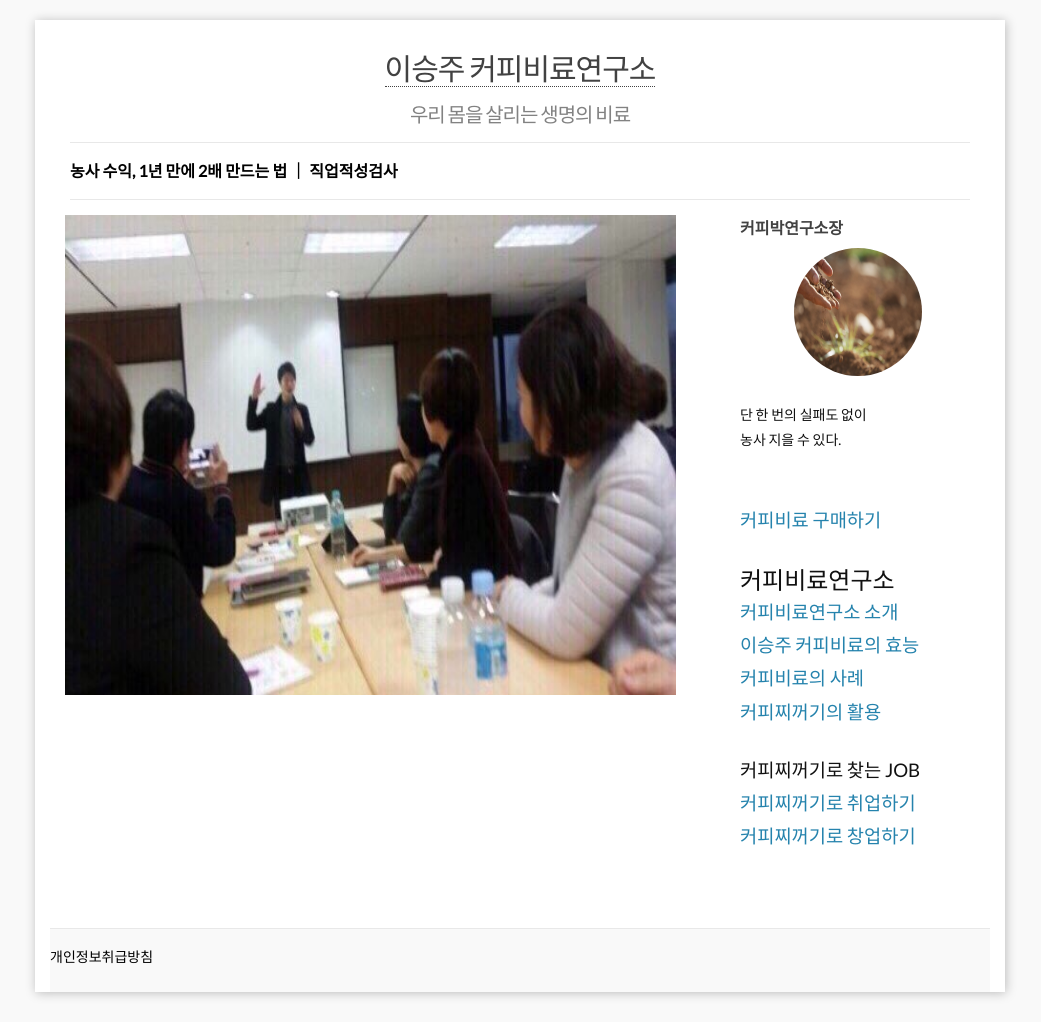
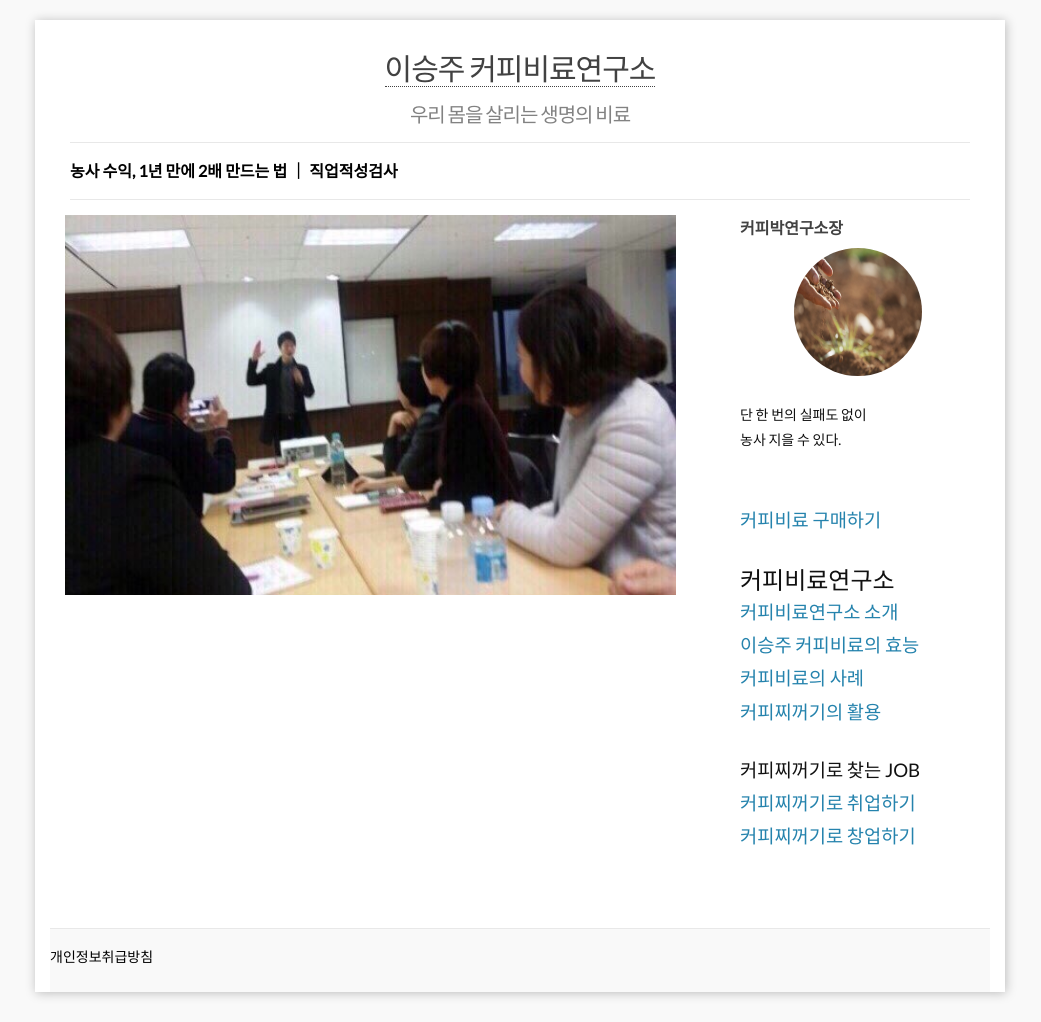
Before and after one commit to leevra/hair, a Jekyll site: the page built from index.html, in a window 1280 px wide. Shown: the whole page, without its empty margins (120-1161 px from the left). Built offline with Jekyll 4.4.1, drawn with Linux system fonts in a browser that asks for light colours; the list of posts is cut into pages by our own code.

Commit message:
VersionActivity

```diff
--- a/index.html
+++ b/index.html
@@ -2,4 +2,4 @@
 layout: default
 ---
 
-<img class="alignnone size-full wp-image-67" src="/images/20190102_131925923.jpg" alt="" width="100%" height="480" />
+<img class="alignnone size-full wp-image-67" src="/images/20190102_131925923.jpg" alt="" width="100%" height="380" />
```
